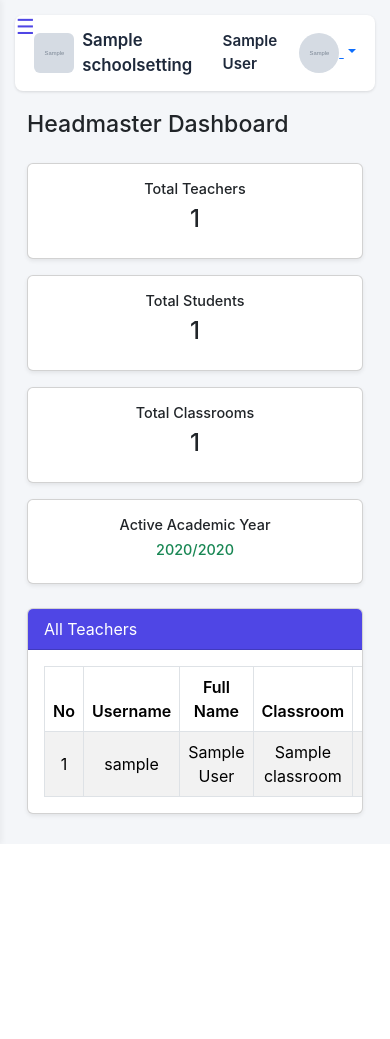
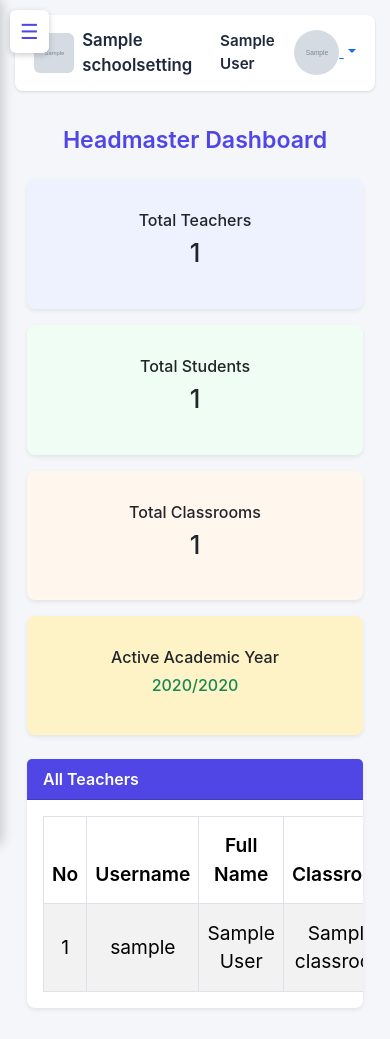
Before and after one commit to maduhumaduhu2003-ai/school_attendance, a Django app: page /admin-dashboard/ in a window 390 px wide. Before the commit the page ends 844 px from the top, so only its background shows below. Run offline with Django 5.2, Linux system fonts and the light colour scheme; a user stored in the database is signed in; tables that the repository leaves empty hold one stand-in row (values such as "Sample post"); grey boxes marked "Sample" are stand-in pictures.

Commit message:
Update Manage Teachers page

```diff
--- a/attendance_app/templates/attendance_app/admin_base.html
+++ b/attendance_app/templates/attendance_app/admin_base.html
@@ -44,21 +44,53 @@ body {
 }
 .sidebar-header { padding: 0 1.5rem 1rem; margin-bottom: 1rem;}
 .sidebar-logo { display: flex; align-items: center; gap: 0.5rem; text-decoration: none; color: var(--sidebar-text); font-weight: 700; font-size: 1.15rem;}
-.nav-link { color: var(--sidebar-text); text-decoration: none; display: flex; align-items: center; gap: 0.75rem; padding: 0.65rem 1rem; border-radius: 8px; transition: all 0.2s; font-weight: 500;}
+.nav-link {
+    color: var(--sidebar-text);
+    text-decoration: none;
+    display: flex;
+    align-items: center;
+    gap: 0.75rem;
+    padding: 0.65rem 1rem;
+    border-radius: 8px;
+    transition: all 0.2s;
+    font-weight: 500;
+}
 .nav-link i { font-size: 1.05rem; color: #6b7280; }
 .nav-link:hover { background: var(--sidebar-hover); color: var(--primary-color); }
 .nav-link.active { background: rgba(79,70,229,0.15); color: var(--primary-color); border-left: 3px solid var(--primary-color);}
-.sidebar .btn-primary { background-color: var(--primary-color); border: none; color: white; padding: 0.65rem 1rem; border-radius: 8px; font-weight: 500; width: 100%; margin-top: 10px; transition: all 0.2s ease;}
-.sidebar .btn-primary:hover { background-color: #4338ca; }
+
 .logout-section { padding: 1rem; margin-top: auto; }
-.logout-link { display: flex; align-items: center; gap: 0.75rem; padding: 0.65rem 1rem; background: rgba(220,53,69,0.1); color: #b91c1c; border-radius: 8px; font-weight: 500; text-decoration: none; transition: all 0.2s ease;}
-.logout-link:hover { background: rgba(220,53,69,0.2); color: #f87171; transform: translateX(5px);}
+.logout-link {
+    display: flex;
+    align-items: center;
+    gap: 0.75rem;
+    padding: 0.65rem 1rem;
+    background: rgba(220,53,69,0.1);
+    color: #b91c1c;
+    border-radius: 8px;
+    font-weight: 500;
+    text-decoration: none;
+    transition: all 0.2s ease;
+}
+.logout-link:hover { background: rgba(220,53,69,0.2); color: #f87171; transform: translateX(5px); }
 
 /* CONTENT */
 .content { margin-left: var(--sidebar-width); transition: margin-left 0.3s; min-height: 100vh; padding: 20px; box-sizing: border-box; }
 
 /* TOPBAR */
-.topbar { background: #ffffff; padding: 0.8rem 1.2rem; display: flex; justify-content: space-between; align-items: center; box-shadow: 0 1px 3px rgba(0,0,0,0.12); position: sticky; top: 0; z-index: 100; border-radius: 8px; margin-bottom: 20px; }
+.topbar {
+    background: #ffffff;
+    padding: 0.8rem 1.2rem;
+    display: flex;
+    justify-content: space-between;
+    align-items: center;
+    box-shadow: 0 1px 3px rgba(0,0,0,0.12);
+    position: sticky;
+    top: 0;
+    z-index: 100;
+    border-radius: 8px;
+    margin-bottom: 20px;
+}
 .school-info { display: flex; align-items: center; gap: 0.5rem; }
 .school-logo { width: 40px; height: 40px; object-fit: cover; border-radius: 6px; }
 .school-name { font-weight: 600; color: #1e293b; font-size: 1.05rem; }
@@ -66,41 +98,114 @@ body {
 .profile-name { font-weight: 600; color: #1e293b; font-size: 0.95rem; }
 .profile-img { width: 40px; height: 40px; object-fit: cover; border-radius: 50%; border: none; }
 
-.sidebar-toggle { display: none; background: none; border: none; font-size: 1.3rem; cursor: pointer; color: var(--primary-color); }
+.sidebar-toggle {
+    display: none;
+    background: none;
+    border: none;
+    font-size: 1.3rem;
+    cursor: pointer;
+    color: var(--primary-color);
+}
 
-/* RESPONSIVE */
+/* ================= MOBILE FULL OPEN WITH NAMES ================= */
 @media (max-width: 992px){
-    .sidebar { transform: translateX(-100%); position: fixed; z-index: 1200; }
+    .sidebar {
+        width: var(--sidebar-width);
+        transform: translateX(-100%);
+        position: fixed;
+        top: 0;
+        left: 0;
+        height: 100vh;
+        z-index: 1200;
+        transition: transform 0.3s ease-in-out;
+        box-shadow: 2px 0 12px rgba(0,0,0,0.2);
+    }
     .sidebar.show { transform: translateX(0); }
+
     .content { margin-left: 0 !important; padding: 15px !important; }
-    .sidebar-toggle { display: block; position: fixed; top: 10px; left: 10px; z-index: 1300; }
+
+    .sidebar-toggle {
+        display: block;
+        position: fixed;
+        top: 10px;
+        left: 10px;
+        z-index: 1300;
+        background: #ffffff;
+        border-radius: 6px;
+        padding: 6px 10px;
+        box-shadow: 0 2px 6px rgba(0,0,0,0.2);
+        border: none;
+    }
+
+    /* Show link names when sidebar is open */
+    .sidebar .sidebar-logo-text,
+    .sidebar .nav-text,
+    .logout-link span {
+        display: inline;
+    }
+
+    /* Overlay behind sidebar */
+    #sidebar-overlay {
+        display: none;
+        position: fixed;
+        inset: 0;
+        background: rgba(0,0,0,0.3);
+        z-index: 1150;
+        transition: all 0.3s;
+    }
+    #sidebar-overlay.show {
+        display: block;
+    }
 }
 </style>
 </head>
+
 <body>
 
-<!-- SIDEBAR TOGGLE BUTTON -->
+<!-- Overlay for mobile -->
+<div id="sidebar-overlay" onclick="closeSidebar()"></div>
+
+<!-- Toggle Button -->
 <button class="sidebar-toggle" onclick="toggleSidebar()">☰</button>
 
-<!-- SIDEBAR -->
 <div class="sidebar" id="sidebar">
-    <div class="sidebar-header">
-        <a href="{% url 'admin_dashboard' %}" class="sidebar-logo">
+    <div class="sidebar-header text-center">
+        <a href="{% url 'admin_dashboard' %}" class="sidebar-logo justify-content-center">
             <span class="sidebar-logo-text">Admin Panel</span>
         </a>
     </div>
 
     <nav class="sidebar-nav">
-        <a href="{% url 'admin_dashboard' %}" class="nav-link {% if request.resolver_match.url_name == 'admin_dashboard' %}active{% endif %}"><i class="bi bi-speedometer2"></i>Dashboard</a>
-        <a href="{% url 'register_teacher' %}" class="nav-link {% if request.resolver_match.url_name == 'register_teacher' %}active{% endif %}"><i class="bi bi-person-badge"></i>Teachers</a>
-        <a href="{% url 'register_student' %}" class="nav-link {% if request.resolver_match.url_name == 'register_student' %}active{% endif %}"><i class="bi bi-people"></i>Students</a>
-        <a href="{% url 'manage_classrooms' %}" class="nav-link {% if request.resolver_match.url_name == 'manage_classrooms' %}active{% endif %}"><i class="bi bi-door-open"></i>Classrooms</a>
-        <a href="{% url 'academic_years' %}" class="nav-link {% if request.resolver_match.url_name == 'academic_years' %}active{% endif %}"><i class="bi bi-calendar-week"></i>Academic Years</a>
-        <a href="{% url 'academic_year_summary' %}" class="nav-link {% if request.resolver_match.url_name == 'academic_year_summary' %}active{% endif %}"><i class="bi bi-card-list"></i>Academic Year Summary</a>
-        <a href="{% url 'attendance_report' %}" class="nav-link {% if request.resolver_match.url_name == 'attendance_report' %}active{% endif %}"><i class="bi bi-clipboard-data"></i>Attendance</a>
-        <a href="{% url 'sms_logs' %}" class="nav-link {% if request.resolver_match.url_name == 'sms_logs' %}active{% endif %}"><i class="bi bi-chat-dots"></i>SMS Logs</a>
-        <a href="{% url 'admin_profile' %}" class="nav-link {% if request.resolver_match.url_name == 'admin_profile' %}active{% endif %}"><i class="bi bi-person-circle"></i>My Profile</a>
-        <a href="{% url 'school_settings' %}" class="nav-link {% if request.resolver_match.url_name == 'school_settings' %}active{% endif %}"><i class="bi bi-gear"></i>School Settings</a>
+        <a href="{% url 'admin_dashboard' %}" class="nav-link {% if request.resolver_match.url_name == 'admin_dashboard' %}active{% endif %}">
+            <i class="bi bi-speedometer2"></i><span class="nav-text">Dashboard</span>
+        </a>
+        <a href="{% url 'register_teacher' %}" class="nav-link {% if request.resolver_match.url_name == 'register_teacher' %}active{% endif %}">
+            <i class="bi bi-person-badge"></i><span class="nav-text">Teachers</span>
+        </a>
+        <a href="{% url 'register_student' %}" class="nav-link {% if request.resolver_match.url_name == 'register_student' %}active{% endif %}">
+            <i class="bi bi-people"></i><span class="nav-text">Students</span>
+        </a>
+        <a href="{% url 'manage_classrooms' %}" class="nav-link {% if request.resolver_match.url_name == 'manage_classrooms' %}active{% endif %}">
+            <i class="bi bi-door-open"></i><span class="nav-text">Classrooms</span>
+        </a>
+        <a href="{% url 'academic_years' %}" class="nav-link {% if request.resolver_match.url_name == 'academic_years' %}active{% endif %}">
+            <i class="bi bi-calendar-week"></i><span class="nav-text">Academic Years</span>
+        </a>
+        <a href="{% url 'academic_year_summary' %}" class="nav-link {% if request.resolver_match.url_name == 'academic_year_summary' %}active{% endif %}">
+            <i class="bi bi-card-list"></i><span class="nav-text">Academic Year Summary</span>
+        </a>
+        <a href="{% url 'attendance_report' %}" class="nav-link {% if request.resolver_match.url_name == 'attendance_report' %}active{% endif %}">
+            <i class="bi bi-clipboard-data"></i><span class="nav-text">Attendance</span>
+        </a>
+        <a href="{% url 'sms_logs' %}" class="nav-link {% if request.resolver_match.url_name == 'sms_logs' %}active{% endif %}">
+            <i class="bi bi-chat-dots"></i><span class="nav-text">SMS Logs</span>
+        </a>
+        <a href="{% url 'admin_profile' %}" class="nav-link {% if request.resolver_match.url_name == 'admin_profile' %}active{% endif %}">
+            <i class="bi bi-person-circle"></i><span class="nav-text">My Profile</span>
+        </a>
+        <a href="{% url 'school_settings' %}" class="nav-link {% if request.resolver_match.url_name == 'school_settings' %}active{% endif %}">
+            <i class="bi bi-gear"></i><span class="nav-text">School Settings</span>
+        </a>
     </nav>
 
     <div class="logout-section">
@@ -110,8 +215,7 @@ body {
     </div>
 </div>
 
-<!-- CONTENT -->
-<div class="content" id="content">
+<div class="content">
     <div class="topbar">
         <div class="school-info">
             {% if school_settings.logo %}
@@ -146,16 +250,14 @@ body {
 </div>
 
 <!-- Logout Modal -->
-<div class="modal fade" id="logoutModal" tabindex="-1" aria-labelledby="logoutModalLabel" aria-hidden="true">
+<div class="modal fade" id="logoutModal" tabindex="-1">
   <div class="modal-dialog modal-dialog-centered">
     <div class="modal-content">
       <div class="modal-header">
-        <h5 class="modal-title" id="logoutModalLabel">Confirm Logout</h5>
-        <button type="button" class="btn-close" data-bs-dismiss="modal" aria-label="Close"></button>
+        <h5 class="modal-title">Confirm Logout</h5>
+        <button type="button" class="btn-close" data-bs-dismiss="modal"></button>
       </div>
-      <div class="modal-body">
-        Are you sure you want to logout?
-      </div>
+      <div class="modal-body">Are you sure you want to logout?</div>
       <div class="modal-footer">
         <button type="button" class="btn btn-secondary" data-bs-dismiss="modal">Cancel</button>
         <a href="{% url 'logout' %}" class="btn btn-danger">Logout</a>
@@ -166,7 +268,16 @@ body {
 
 <script>
 function toggleSidebar() {
-    document.getElementById('sidebar').classList.toggle('show');
+    const sidebar = document.getElementById('sidebar');
+    const overlay = document.getElementById('sidebar-overlay');
+    sidebar.classList.toggle('show');
+    overlay.classList.toggle('show');
+}
+function closeSidebar() {
+    const sidebar = document.getElementById('sidebar');
+    const overlay = document.getElementById('sidebar-overlay');
+    sidebar.classList.remove('show');
+    overlay.classList.remove('show');
 }
 </script>
 
--- a/attendance_app/templates/attendance_app/admin_dashboard.html
+++ b/attendance_app/templates/attendance_app/admin_dashboard.html
@@ -3,14 +3,14 @@
 {% block title %}Admin Dashboard{% endblock %}
 
 {% block content %}
-<div class="container-fluid">
+<div class="container-fluid py-3">
 
-    <h3 class="mb-4">Headmaster Dashboard</h3>
+    <h3 class="mb-4 text-center" style="font-weight:600; color:#4f46e5;">Headmaster Dashboard</h3>
 
     <!-- Summary Cards -->
-    <div class="row row-cols-1 row-cols-md-2 row-cols-lg-4 g-3 mb-4">
+    <div class="row row-cols-1 row-cols-sm-2 row-cols-md-2 row-cols-lg-4 g-3 mb-4">
         <div class="col">
-            <div class="card shadow-sm text-center">
+            <div class="card shadow-sm text-center p-3 h-100 border-0 rounded-3" style="background:#eef2ff;">
                 <div class="card-body">
                     <h6>Total Teachers</h6>
                     <h3>{{ teachers.count }}</h3>
@@ -19,7 +19,7 @@
         </div>
 
         <div class="col">
-            <div class="card shadow-sm text-center">
+            <div class="card shadow-sm text-center p-3 h-100 border-0 rounded-3" style="background:#f0fdf4;">
                 <div class="card-body">
                     <h6>Total Students</h6>
                     <h3>{{ total_students }}</h3>
@@ -28,7 +28,7 @@
         </div>
 
         <div class="col">
-            <div class="card shadow-sm text-center">
+            <div class="card shadow-sm text-center p-3 h-100 border-0 rounded-3" style="background:#fff7ed;">
                 <div class="card-body">
                     <h6>Total Classrooms</h6>
                     <h3>{{ classrooms_count }}</h3>
@@ -37,7 +37,7 @@
         </div>
 
         <div class="col">
-            <div class="card shadow-sm text-center">
+            <div class="card shadow-sm text-center p-3 h-100 border-0 rounded-3" style="background:#fef3c7;">
                 <div class="card-body">
                     <h6>Active Academic Year</h6>
                     <h6 class="text-success">{{ active_year }}</h6>
@@ -47,8 +47,8 @@
     </div>
 
     <!-- Teachers Table -->
-    <div class="card shadow-sm">
-        <div class="card-header text-white" style="background-color: #4f46e5;">
+    <div class="card shadow-sm border-0 rounded-3">
+        <div class="card-header text-white" style="background-color: #4f46e5; font-weight:600;">
             All Teachers
         </div>
         <div class="card-body table-responsive">
@@ -77,9 +77,9 @@
                         </td>
                         <td>
                             {% if teacher.profile_picture %}
-                                <img src="{{ teacher.profile_picture.url }}" alt="Profile" width="50" height="50" class="rounded-circle">
+                                <img src="{{ teacher.profile_picture.url }}" alt="Profile" class="rounded-circle profile-img">
                             {% else %}
-                                <img src="https://via.placeholder.com/50" alt="No Image" class="rounded-circle">
+                                <img src="https://via.placeholder.com/50" alt="No Image" class="rounded-circle profile-img">
                             {% endif %}
                         </td>
                     </tr>
@@ -95,35 +95,53 @@
 
 </div>
 
-<!-- Additional CSS for hover effect and table consistency -->
+<!-- Additional CSS -->
 <style>
+/* Table hover */
 table.table tbody tr.table-row-hover:hover {
-    background-color: rgba(79, 70, 229, 0.08); /* subtle brand color hover */
+    background-color: rgba(79, 70, 229, 0.08);
 }
 
+/* Table styling */
 table.table th {
     font-weight: 600;
     text-align: center;
 }
-
 table.table td {
     vertical-align: middle;
     text-align: center;
 }
 
-/* Make images responsive on small screens */
-table.table img {
-    max-width: 100%;
-    height: auto;
+/* Profile images */
+.profile-img {
+    width: 50px;
+    height: 50px;
 }
 
-/* Responsive cards for summary on mobile */
+/* Mobile responsiveness */
 @media (max-width: 767px) {
     .card h3 {
-        font-size: 1.5rem;
+        font-size: 1.6rem;
     }
     .card h6 {
-        font-size: 0.9rem;
+        font-size: 1rem;
+    }
+    .profile-img {
+        width: 45px;
+        height: 45px;
+    }
+
+    /* Table adjustments for mobile */
+    .table-responsive {
+        overflow-x: auto;
+    }
+    table.table th, table.table td {
+        font-size: 1.2rem; /* Bigger text for readability on phone */
+        padding: 0.9rem 0.5rem; /* Increased padding */
+    }
+    table.table td img {
+        width: 50px;
+        height: 50px;
     }
 }
 </style>
```
Also changed, not shown: attendance_app/templates/attendance_app/register_teacher.html (+42 -23 lines).
